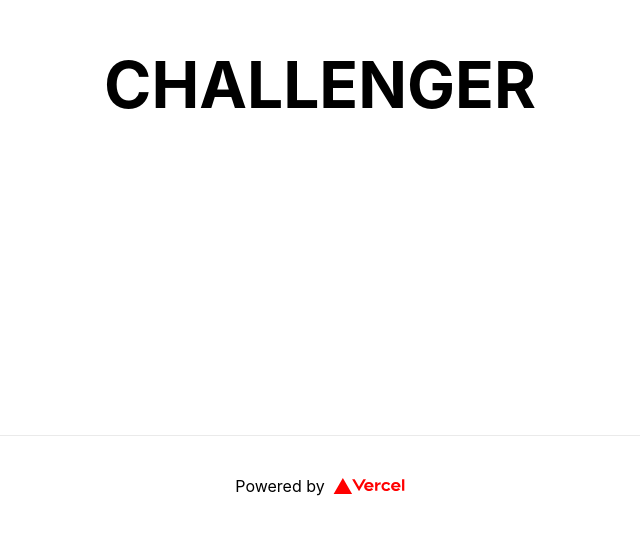
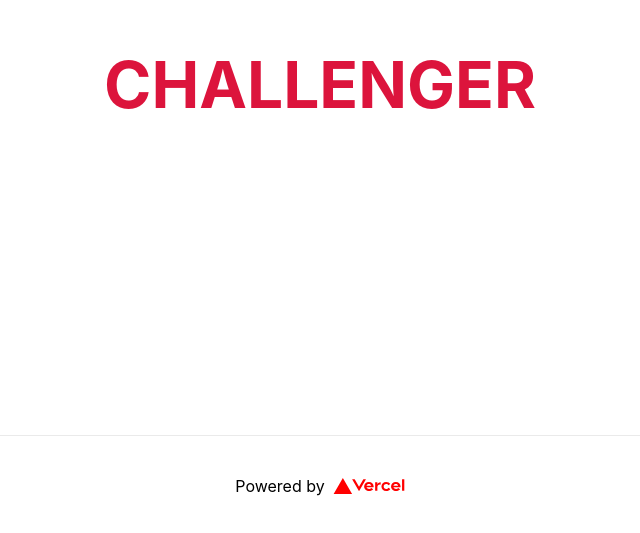
Before and after one commit to aiji42/nextjs-split-test, a Next.js app: page /top in a window 1280 px wide. Shown: the part 265-798 px from the top of the page, without its empty margins (320-960 px from the left). Built offline with nearby package versions, Linux system fonts and the light colour scheme.

Commit message:
update css

```diff
--- a/styles/Home.module.css
+++ b/styles/Home.module.css
@@ -53,6 +53,7 @@
 .title,
 .description {
   text-align: center;
+  color: crimson;
 }
 
 .description {
```
